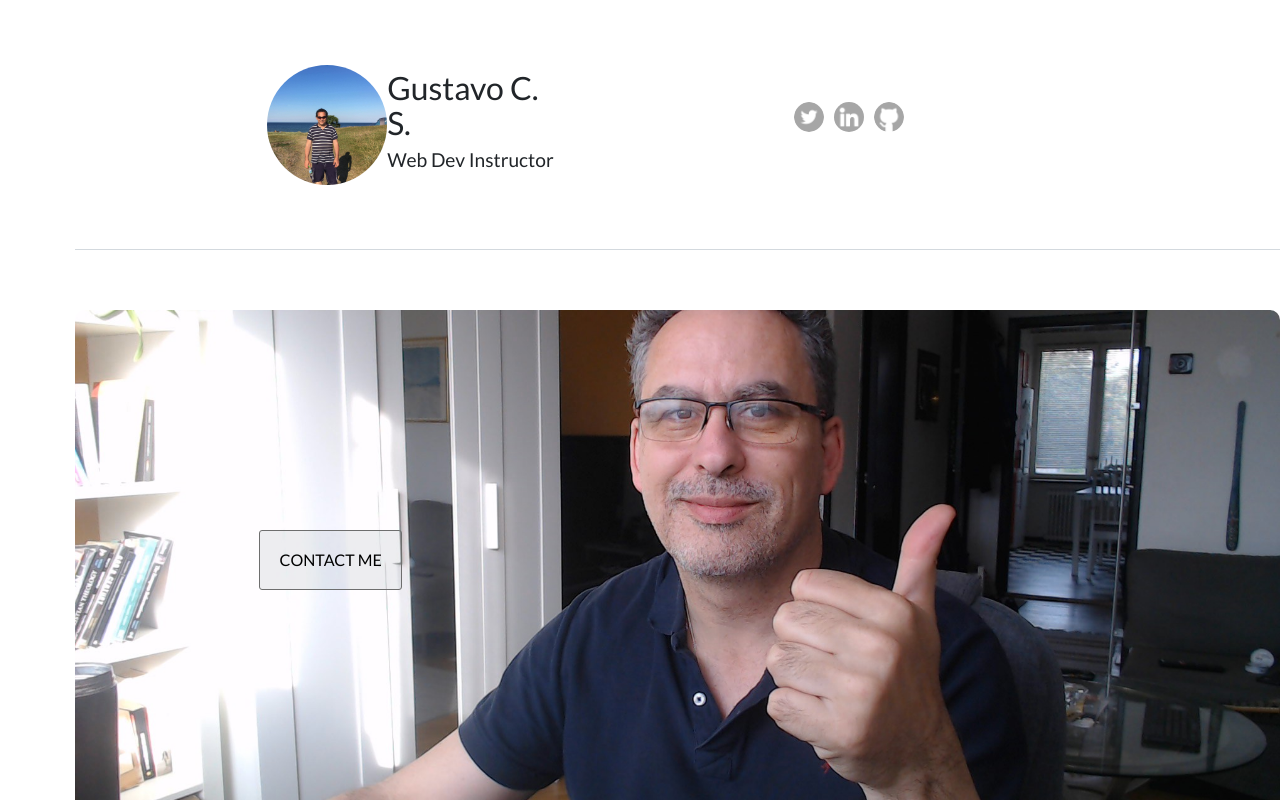
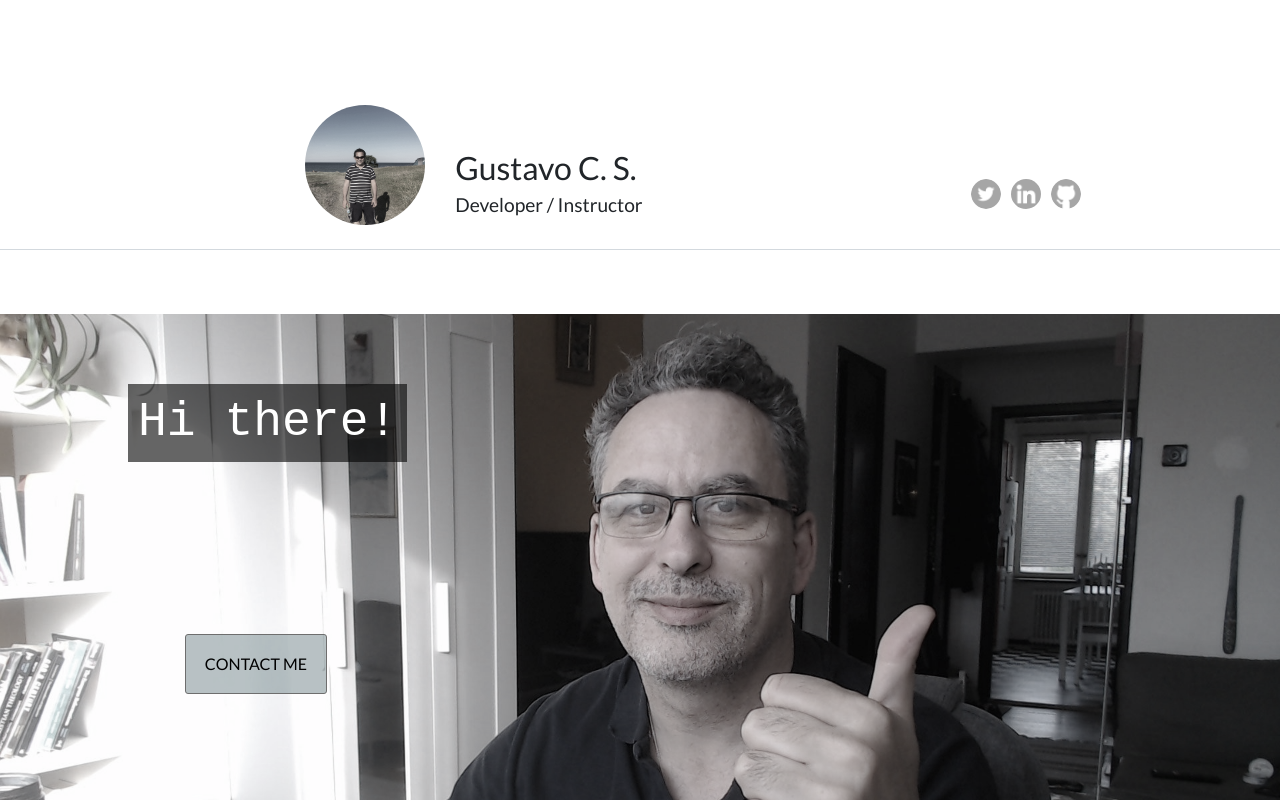
Before and after one commit to Gustaf26/portfolio-2024, a React (Vite) app: page / in a window 1280 px wide. Shown: the top 800 px of the page. Built offline with nearby package versions, Linux system fonts and the light colour scheme; some icons are missing.

Commit message:
(Design > HomeSections): Setting grayscales on images and harmonizing header styles

```diff
--- a/index.html
+++ b/index.html
@@ -26,8 +26,6 @@
   <link rel="stylesheet" href="./src/assets_two/plugins/github-calendar/dist/github-calendar-responsive.css">
   <!-- github activity css -->
   <link rel="stylesheet" href="./src/assets_two/plugins/github-activity/src/github-activity.css">
-
-  Theme CSS
   <link id="theme-style" rel="stylesheet" href="./assets_two/css/styles.css">
 
 </head>
--- a/src/assets/style.css
+++ b/src/assets/style.css
@@ -47,30 +47,31 @@ header {
     align-items: center;
     justify-content: center;
     width: 100%;
-    height: 400px;
+    height: 250px;
     border-bottom: 0.5px solid rgb(211, 217, 222);
 
 }
 
 header .container {
     width: 100vw;
+    height: 200px;
+    display: flex;
+    align-items: end;
+    justify-content: space-between;
 }
 
 header .profile-container {
-    min-width: 30%;
-    max-width: 450px;
+    width: 30%;
     height: auto;
     margin: 0 auto;
     display: flex;
-    justify-content: space-around;
-    align-items: center;
+    justify-content: center;
+    align-items: end;
 
     & h1,
     h2 {
-        text-align: center;
-    }
-
-    & h1 {
+        text-align: left;
+        margin-left: 30px;
         width: 100%;
     }
 
@@ -79,6 +80,7 @@ header .profile-container {
         height: 120px;
         border-radius: 50%;
         object-fit: cover;
+        filter: grayscale(80%);
 
         &:hover {
             transform: scale(1.1);
@@ -95,7 +97,7 @@ header .profile-container h2 {
 header ul.social {
     list-style: none;
     display: flex !important;
-    width: 100%;
+    width: 30%;
     justify-content: center;
     padding-left: 0
 }
@@ -118,19 +120,33 @@ header ul img {
 
     & #contact-pic {
         width: 100%;
-        height: 500px;
+        height: 700px;
         margin: 0 auto;
         display: flex;
         justify-content: center;
         flex-direction: column;
         align-items: start;
         margin-top: 5%;
+        position: relative;
 
         & img {
             height: 100%;
             width: 100%;
             object-fit: cover;
-            border-radius: 10px;
+            filter: grayscale(80%)
+        }
+
+        & h3 {
+            color: white;
+            font-size: 3em;
+            font-family: 'Courier New', Courier, monospace;
+            flex-grow: 1;
+            position: absolute;
+            top: 10%;
+            background-color: rgba(0, 0, 0, 0.6);
+            left: 10%;
+            padding: 10px;
+            z-index: 5;
         }
 
         & #contact {
@@ -138,10 +154,13 @@ header ul img {
             width: 40%;
             justify-content: center;
             position: absolute;
+            flex-direction: column;
+            align-items: center;
 
             & button {
                 height: 60px;
-                background-color: rgba(78, 102, 109, 0.1);
+                width: fit-content;
+                background-color: rgba(78, 102, 109, 0.4);
                 border: 1px solid rgb(110, 110, 110);
                 border-radius: 3px;
 
@@ -264,6 +283,14 @@ input:checked+.slider:before {
     border-radius: 50%;
 }
 
+
+img {
+    filter: grayscale(80%);
+
+    &:hover {
+        filter: grayscale(0%);
+    }
+}
 
 /* LAYOUT */
 
@@ -1018,18 +1045,18 @@ footer {
 
     /* HEADER */
 
-    header {
+    /* header {
         height: 250px;
-    }
+    } */
 
-    header .container {
+    /* header .container {
         display: flex;
         justify-content: flex-start;
         align-items: center;
         width: 80%;
-    }
+    } */
 
-    header .profile-container {
+    /* header .profile-container {
         width: 50%;
         height: auto;
         margin: 30px 0 30px 60px;
@@ -1044,8 +1071,8 @@ footer {
         & .social {
             justify-content: flex-start;
         }
-    }
-
+    } */
+    /*
     header #contact {
         width: 25%;
         height: 100%;
@@ -1055,7 +1082,7 @@ footer {
         align-items: flex-start;
         margin: 0;
         padding-left: 20px;
-    }
+    } */
 
     /* CONTENT */
 
--- a/src/components/Header.tsx
+++ b/src/components/Header.tsx
@@ -12,7 +12,7 @@ function Header() {
                 <img className="profile-image" src={profPic} alt="profile image" />
                 <div className="profile-content">
                     <h1 className="name">Gustavo C. S.</h1>
-                    <h2 className="desc">Web Dev Instructor</h2>
+                    <h2 className="desc">Developer /  Instructor</h2>
 
                 </div>
             </div>
--- a/src/sections/Contact.jsx
+++ b/src/sections/Contact.jsx
@@ -4,8 +4,10 @@ export default function Contact() {
 
     return (<div id="contact-container">
         <div id="contact-pic">
+            <h3>Hi there!</h3>
             <img alt='profile' src={myProfile} />
             <div id="contact">
+
                 <button>
                     <a href="mailto: gcs26@yahoo.com" target="">
                         CONTACT ME</a>
```
